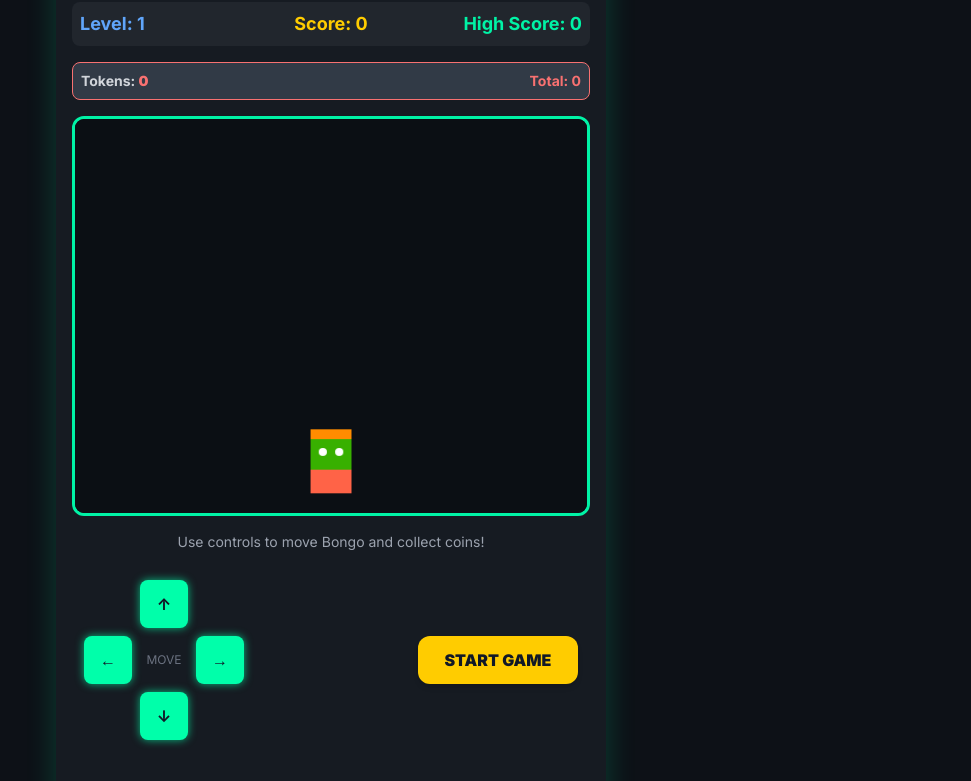
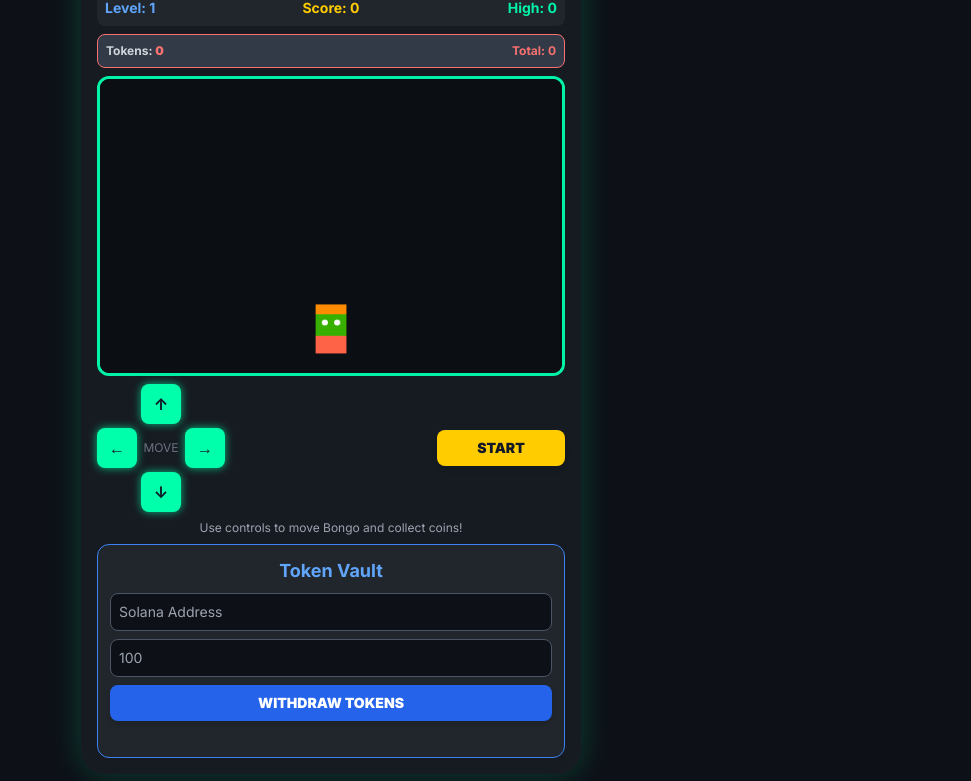
Before and after one commit to IamMaverickX/OGbongo-tokenhunter, a plain HTML site: page index.html in a window 1280 px wide. Shown: the part 82-863 px from the top of the page, without its empty margins (309-1280 px from the left). Drawn offline with nearby package versions, Linux system fonts and the light colour scheme.

Commit message:
Refactor game UI and gameplay parameters
Adjusted layout and styling for various elements, including game canvas size, button sizes, and font sizes. Updated player dimensions and bullet/coin properties for better gameplay experience.

```diff
--- a/index.html
+++ b/index.html
@@ -26,7 +26,7 @@
             border-radius: 1.5rem;
             box-shadow: 0 0 30px rgba(0, 255, 170, 0.2);
             padding: 1rem;
-            max-width: 550px;
+            max-width: 500px;
             width: 100%;
         }
 
@@ -36,8 +36,8 @@
             background-color: #0b0f14;
             display: block;
             width: 100%;
-            height: 400px;
-            margin-bottom: 1rem;
+            height: 300px;
+            margin-bottom: 0.5rem;
         }
 
         .control-button {
@@ -143,7 +143,7 @@
             <span id="soundIcon">🔊</span>
         </div>
 
-        <h1 class="text-3xl font-extrabold text-center text-[#00f3a6] mb-4">Bongo Token Hunter</h1>
+        <h1 class="text-2xl font-extrabold text-center text-[#00f3a6] mb-2">Bongo Token Hunter</h1>
 
         <div id="loadingMessage" class="text-center text-white p-4">
             <div class="inline-block animate-spin rounded-full h-8 w-8 border-t-2 border-b-2 border-[#00f3a6]"></div>
@@ -151,69 +151,69 @@
         </div>
 
         <div id="game-ui" class="hidden">
-            <div class="grid grid-cols-3 gap-2 mb-4 text-white font-bold text-lg p-2 bg-[#21262d] rounded-lg">
+            <div class="grid grid-cols-3 gap-2 mb-2 text-white font-bold text-sm p-2 bg-[#21262d] rounded-lg">
                 <p class="text-blue-400">Level: <span id="currentLevel">1</span></p>
                 <p class="text-[#ffcc00] text-center">Score: <span id="currentScore">0</span></p>
-                <p class="text-[#00f3a6] text-right">High Score: <span id="highScore">0</span></p>
+                <p class="text-[#00f3a6] text-right">High: <span id="highScore">0</span></p>
             </div>
 
-            <div class="flex justify-between items-center mb-4 text-white font-bold text-sm p-2 bg-[#313a46] rounded-lg border border-red-400">
+            <div class="flex justify-between items-center mb-2 text-white font-bold text-xs p-2 bg-[#313a46] rounded-lg border border-red-400">
                 <p class="text-gray-300">Tokens: <span id="sessionTokens" class="font-extrabold text-red-400">0</span></p>
                 <p class="text-red-400">Total: <span id="totalTokens">0</span></p>
             </div>
 
-            <canvas id="gameCanvas" width="500" height="400"></canvas>
+            <canvas id="gameCanvas" width="450" height="300"></canvas>
 
-            <p class="text-center text-gray-400 text-sm mb-4">Use controls to move Bongo and collect coins!</p>
-
-            <div class="flex justify-between items-center p-3">
-                <div id="d-pad" class="grid grid-cols-3 grid-rows-3 gap-2 w-40 h-40">
-                    <button data-dir="up" class="control-button col-start-2 row-start-1 bg-[#00ffaa] text-gray-900 font-bold rounded-lg p-2">↑</button>
-                    <button data-dir="left" class="control-button col-start-1 row-start-2 bg-[#00ffaa] text-gray-900 font-bold rounded-lg p-2">←</button>
+            <div class="flex justify-between items-center mt-2 mb-2">
+                <div id="d-pad" class="grid grid-cols-3 grid-rows-3 gap-1 w-32 h-32">
+                    <button data-dir="up" class="control-button col-start-2 row-start-1 bg-[#00ffaa] text-gray-900 font-bold rounded-lg p-1">↑</button>
+                    <button data-dir="left" class="control-button col-start-1 row-start-2 bg-[#00ffaa] text-gray-900 font-bold rounded-lg p-1">←</button>
                     <div class="col-start-2 row-start-2 flex items-center justify-center text-xs text-gray-500">MOVE</div>
-                    <button data-dir="right" class="control-button col-start-3 row-start-2 bg-[#00ffaa] text-gray-900 font-bold rounded-lg p-2">→</button>
-                    <button data-dir="down" class="control-button col-start-2 row-start-3 bg-[#00ffaa] text-gray-900 font-bold rounded-lg p-2">↓</button>
+                    <button data-dir="right" class="control-button col-start-3 row-start-2 bg-[#00ffaa] text-gray-900 font-bold rounded-lg p-1">→</button>
+                    <button data-dir="down" class="control-button col-start-2 row-start-3 bg-[#00ffaa] text-gray-900 font-bold rounded-lg p-1">↓</button>
                 </div>
 
-                <div class="flex flex-col space-y-3 w-40 h-40 justify-center items-center">
-                    <button id="startButton" class="ui-button bg-[#ffcc00] text-gray-900 font-extrabold py-3 px-6 rounded-xl uppercase w-full">
-                        START GAME
+                <div class="flex flex-col space-y-2 w-32 h-32 justify-center items-center">
+                    <button id="startButton" class="ui-button bg-[#ffcc00] text-gray-900 font-extrabold py-2 px-4 rounded-lg uppercase text-sm w-full">
+                        START
                     </button>
                 </div>
             </div>
 
-            <div class="mt-8 p-4 bg-[#21262d] rounded-xl border border-blue-500">
-                <h3 class="text-xl font-bold text-blue-400 mb-4 text-center">Token Vault</h3>
-                <div class="mb-4">
-                    <input type="text" id="solanaAddress" placeholder="Solana Address" class="w-full p-2 bg-[#0d1117] text-white border border-gray-600 rounded-lg">
+            <p class="text-center text-gray-400 text-xs mb-2">Use controls to move Bongo and collect coins!</p>
+
+            <div class="mt-2 p-3 bg-[#21262d] rounded-xl border border-blue-500">
+                <h3 class="text-lg font-bold text-blue-400 mb-2 text-center">Token Vault</h3>
+                <div class="mb-2">
+                    <input type="text" id="solanaAddress" placeholder="Solana Address" class="w-full p-2 bg-[#0d1117] text-white border border-gray-600 rounded-lg text-sm">
                 </div>
-                <div class="mb-4">
-                    <input type="number" id="withdrawalAmount" placeholder="100" min="100" class="w-full p-2 bg-[#0d1117] text-white border border-gray-600 rounded-lg">
+                <div class="mb-2">
+                    <input type="number" id="withdrawalAmount" placeholder="100" min="100" class="w-full p-2 bg-[#0d1117] text-white border border-gray-600 rounded-lg text-sm">
                 </div>
-                <button id="withdrawButton" class="ui-button bg-blue-600 text-white font-extrabold py-3 px-6 rounded-xl uppercase w-full">
+                <button id="withdrawButton" class="ui-button bg-blue-600 text-white font-extrabold py-2 px-4 rounded-lg uppercase text-sm w-full">
                     Withdraw Tokens
                 </button>
-                <p id="withdrawalMessage" class="text-center mt-3 text-sm h-5"></p>
+                <p id="withdrawalMessage" class="text-center mt-2 text-xs h-4"></p>
             </div>
         </div>
 
         <div id="gameOverModal" class="fixed inset-0 bg-black bg-opacity-80 z-50 hidden justify-center items-center p-4">
-            <div class="bg-[#1e2a36] p-8 rounded-2xl text-center max-w-sm w-full border-4 border-red-500 game-over">
-                <h2 class="text-4xl font-black text-red-500 mb-4">GAME OVER!</h2>
-                <p class="text-xl text-white mb-2">Score: <span id="finalScore" class="font-extrabold text-[#ffcc00]">0</span></p>
-                <p class="text-xl text-white mb-4">Tokens: <span id="finalSessionTokens" class="font-extrabold text-red-400">0</span></p>
-                <p class="text-xl text-white mb-6">High Score: <span id="newHighScore" class="font-extrabold text-[#00f3a6]">0</span></p>
-                <button id="restartButton" class="ui-button bg-red-600 text-white font-extrabold py-3 px-8 rounded-xl uppercase text-lg">
+            <div class="bg-[#1e2a36] p-6 rounded-2xl text-center max-w-sm w-full border-4 border-red-500 game-over">
+                <h2 class="text-3xl font-black text-red-500 mb-3">GAME OVER!</h2>
+                <p class="text-lg text-white mb-2">Score: <span id="finalScore" class="font-extrabold text-[#ffcc00]">0</span></p>
+                <p class="text-lg text-white mb-3">Tokens: <span id="finalSessionTokens" class="font-extrabold text-red-400">0</span></p>
+                <p class="text-lg text-white mb-4">High Score: <span id="newHighScore" class="font-extrabold text-[#00f3a6]">0</span></p>
+                <button id="restartButton" class="ui-button bg-red-600 text-white font-extrabold py-2 px-6 rounded-xl uppercase text-base">
                     Play Again
                 </button>
             </div>
         </div>
 
         <div id="messageModal" class="fixed inset-0 bg-black bg-opacity-80 z-50 hidden justify-center items-center p-4">
-            <div class="bg-[#1e2a36] p-8 rounded-2xl text-center max-w-sm w-full border-4 border-yellow-500">
-                <h2 id="modalTitle" class="text-3xl font-black text-yellow-500 mb-4">Alert</h2>
-                <p id="modalBody" class="text-lg text-white mb-6">Message</p>
-                <button id="closeModalButton" class="ui-button bg-yellow-600 text-gray-900 font-extrabold py-3 px-8 rounded-xl uppercase text-lg">
+            <div class="bg-[#1e2a36] p-6 rounded-2xl text-center max-w-sm w-full border-4 border-yellow-500">
+                <h2 id="modalTitle" class="text-2xl font-black text-yellow-500 mb-3">Alert</h2>
+                <p id="modalBody" class="text-base text-white mb-4">Message</p>
+                <button id="closeModalButton" class="ui-button bg-yellow-600 text-gray-900 font-extrabold py-2 px-6 rounded-xl uppercase text-base">
                     OK
                 </button>
             </div>
@@ -237,8 +237,8 @@
         let player = {
             x: 0,
             y: 0,
-            width: 40,
-            height: 60,
+            width: 30,
+            height: 45,
             speed: 4,
             moveDirection: { up: false, down: false, left: false, right: false }
         };
@@ -665,7 +665,7 @@
                 bullets.push({
                     x: player.x + player.width / 2,
                     y: player.y,
-                    radius: 5,
+                    radius: 4,
                     speed: 6 * gameSpeed
                 });
                 if (sounds.shoot) sounds.shoot();
@@ -677,7 +677,7 @@
                 coins.push({
                     x: Math.random() * (canvas.width - 30),
                     y: -30,
-                    radius: 12 + Math.random() * 8, // 12-20 radius
+                    radius: 10 + Math.random() * 6, // 10-16 radius
                     speed: (1.5 + Math.random() * 2) * gameSpeed,
                     rotation: 0
                 });
@@ -800,8 +800,8 @@
 
             ctx.fillStyle = 'white';
             ctx.beginPath();
-            ctx.arc(player.x + player.width * 0.3, player.y + player.height * 0.3, 4, 0, Math.PI * 2);
-            ctx.arc(player.x + player.width * 0.7, player.y + player.height * 0.3, 4, 0, Math.PI * 2);
+            ctx.arc(player.x + player.width * 0.3, player.y + player.height * 0.3, 3, 0, Math.PI * 2);
+            ctx.arc(player.x + player.width * 0.7, player.y + player.height * 0.3, 3, 0, Math.PI * 2);
             ctx.fill();
 
             // DRAW BULLETS
@@ -828,7 +828,7 @@
                 ctx.stroke();
 
                 ctx.fillStyle = '#0b0f14';
-                ctx.font = 'bold 16px Arial';
+                ctx.font = 'bold 14px Arial';
                 ctx.textAlign = 'center';
                 ctx.textBaseline = 'middle';
                 ctx.fillText('$', 0, 0);
```
